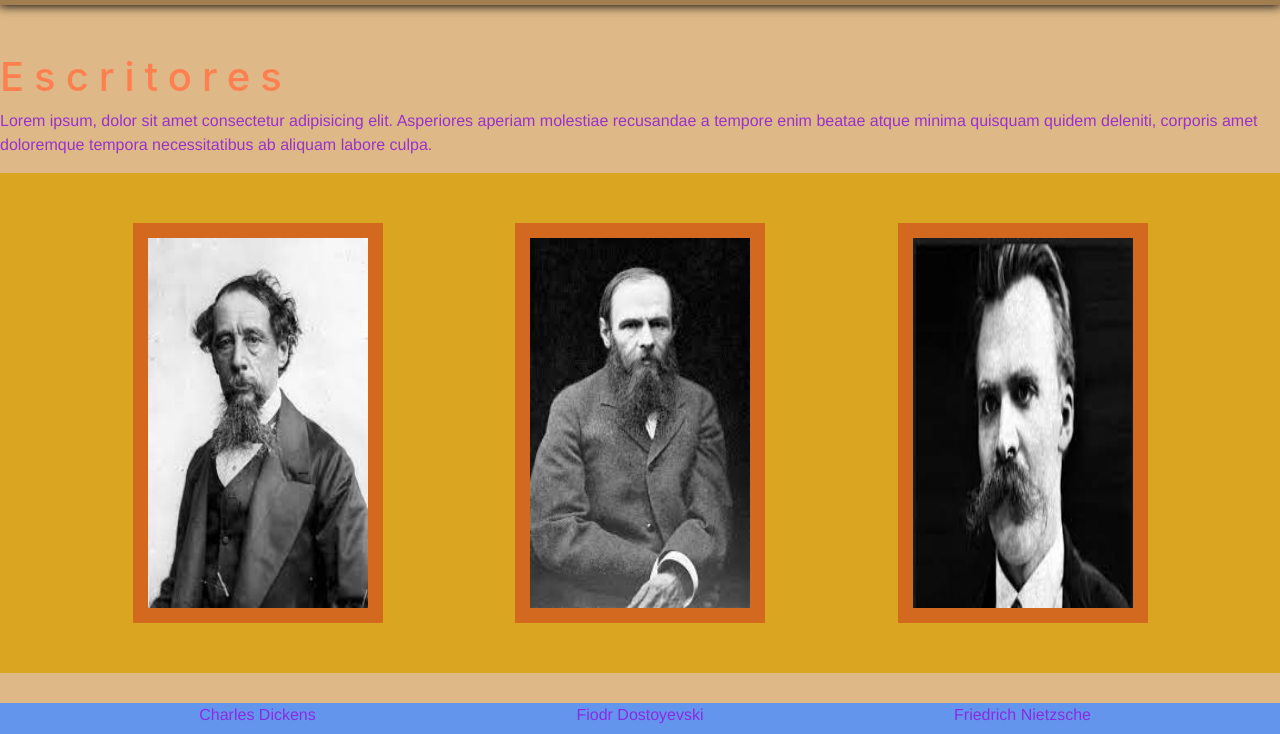
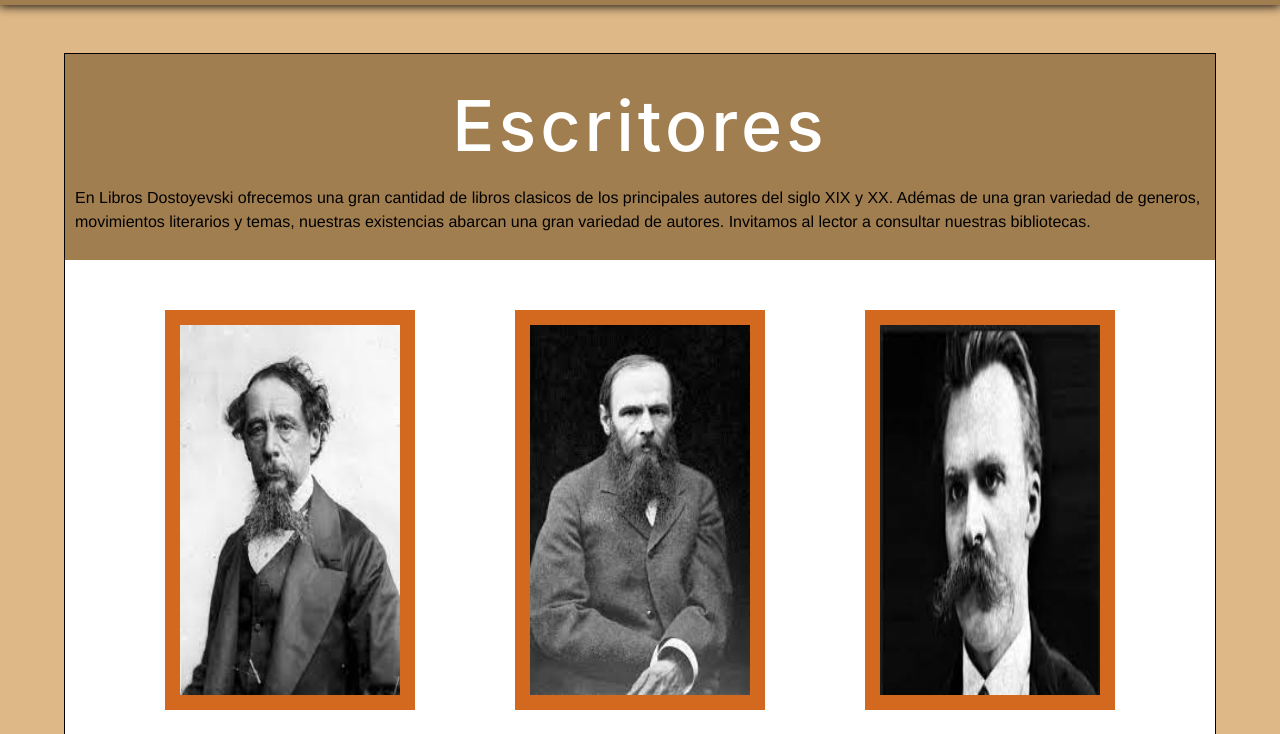
Before and after one commit to MartinRichiello/Libros-Dostoyevski, a website: page pages/escritores.html in a window 1280 px wide. Shown: the part 66-800 px from the top of the page. Drawn offline with nearby package versions, Linux system fonts and the light colour scheme.

Commit message:
Ediciones

```diff
--- a/pages/escritores.html
+++ b/pages/escritores.html
@@ -77,10 +77,10 @@
           </div>
     </header>
 
-
+    <div class="ventana">
       <section class="escritores">
           <h1 class="escritores__titulo">Escritores</h1>
-        <p class="escritores__texto">Lorem ipsum, dolor sit amet consectetur adipisicing elit. Asperiores aperiam molestiae recusandae a tempore enim beatae atque minima quisquam quidem deleniti, corporis amet doloremque tempora necessitatibus ab aliquam labore culpa.</p>
+          <p class="escritores__texto">En Libros Dostoyevski ofrecemos una gran cantidad de libros clasicos de los principales autores del siglo XIX y XX. Adémas de una gran variedad de generos, movimientos literarios y temas, nuestras existencias abarcan una gran variedad de autores. Invitamos al lector a consultar nuestras bibliotecas.</p>
       </section>
 
 
@@ -94,7 +94,7 @@
           <p class="nombres__texto">Fiodr Dostoyevski</p>
           <p class="nombres__texto">Friedrich Nietzsche</p>
       </section>
-
+    </div>
     <footer class= "logos">
       <div class="logo-footer">
         <img src="../assets/images/pngegg.png" class="img-logo" alt="logo">
--- a/scss/_header.scss
+++ b/scss/_header.scss
@@ -16,6 +16,8 @@ header{
 
     font-family: 'Rubik', sans-serif;
     box-shadow: 0px 0px 10px 1px black;
+
+
 }
 
 .dropdown:hover > .dropdown-menu {
--- a/scss/style.scss
+++ b/scss/style.scss
@@ -95,7 +95,7 @@ p{
 
 .imagenes{
 
-    background-color: goldenrod;
+    background-color: white;
     display: flex;
     justify-content: space-evenly;
 
@@ -134,21 +134,31 @@ p{
     }
 }
 
+.ventana{
+    border: 1px solid black;
+    width: 90%;
+    margin: auto;
+    padding-top: 30px;
+    background-color: #a17e50 ;
+    margin-bottom: 50px;
+}
+
 .escritores{
 
 
-    background-color: burlywood;
-
     &__titulo{
 
-        color:coral;
-        letter-spacing: 10px;
+        color:white;
+        letter-spacing: 4px;
+        text-align: center;
+        font-size: 70px;
 
     }
 
     &__texto{
 
-        color:darkorchid;
+        color:black;
+        padding: 10px;
     }
 }
 
@@ -288,7 +298,6 @@ $bordes: (
 
 .boton{
     text-align: center;
-    border:black 1px solid;
     width: 35%;
     margin: auto;
     margin-top: 45px;
@@ -298,8 +307,11 @@ $bordes: (
 
     input{
         height: 35px;
+        transition: all 1s;
+        border:black 1px solid;
+    }
 
-
-
+    input:hover{
+        background-color: #32CD32;
     }
 }
```
Also changed, not shown: index.html (+0 -7 lines), css/style.css. Lines whose indentation alone changed are shown as unchanged.
